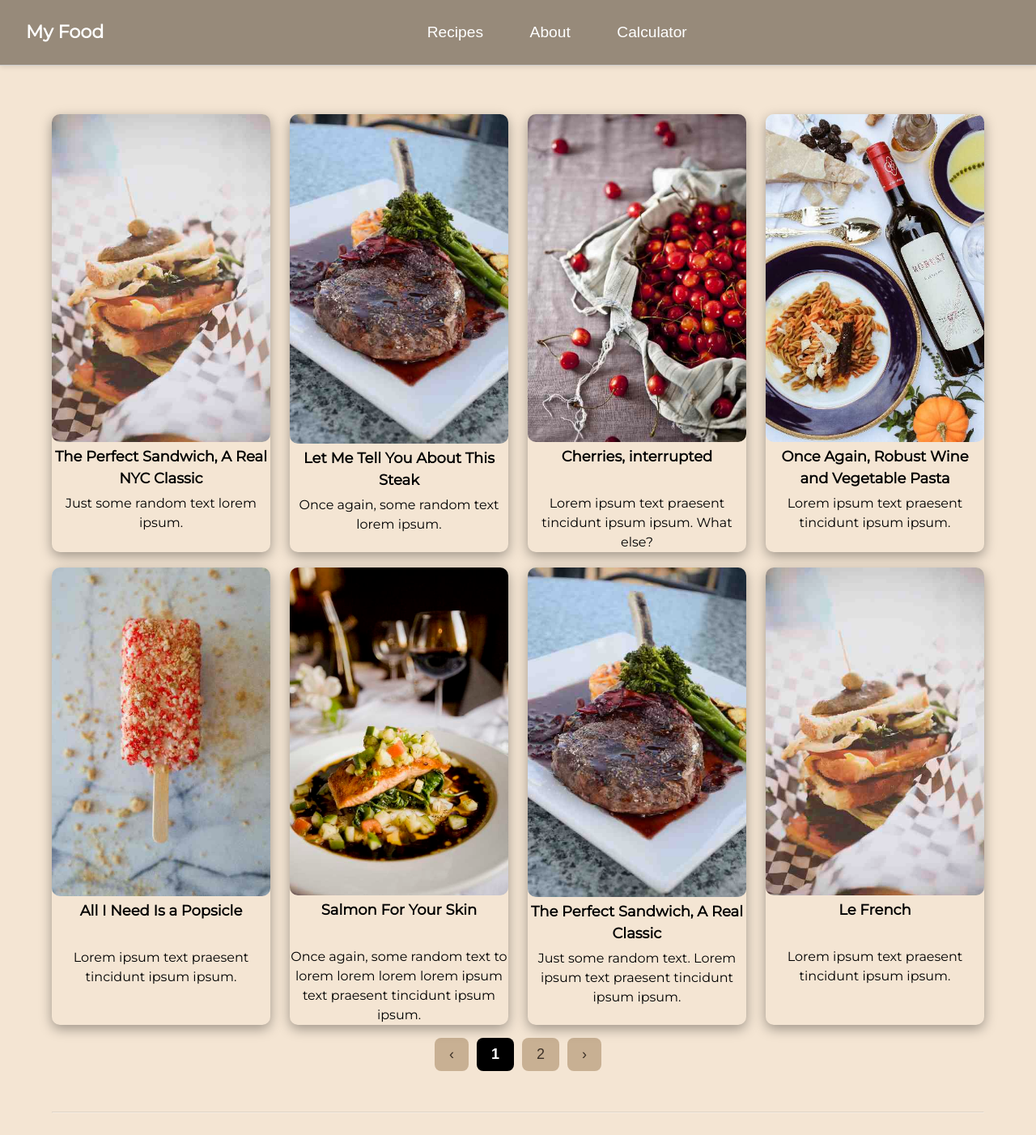
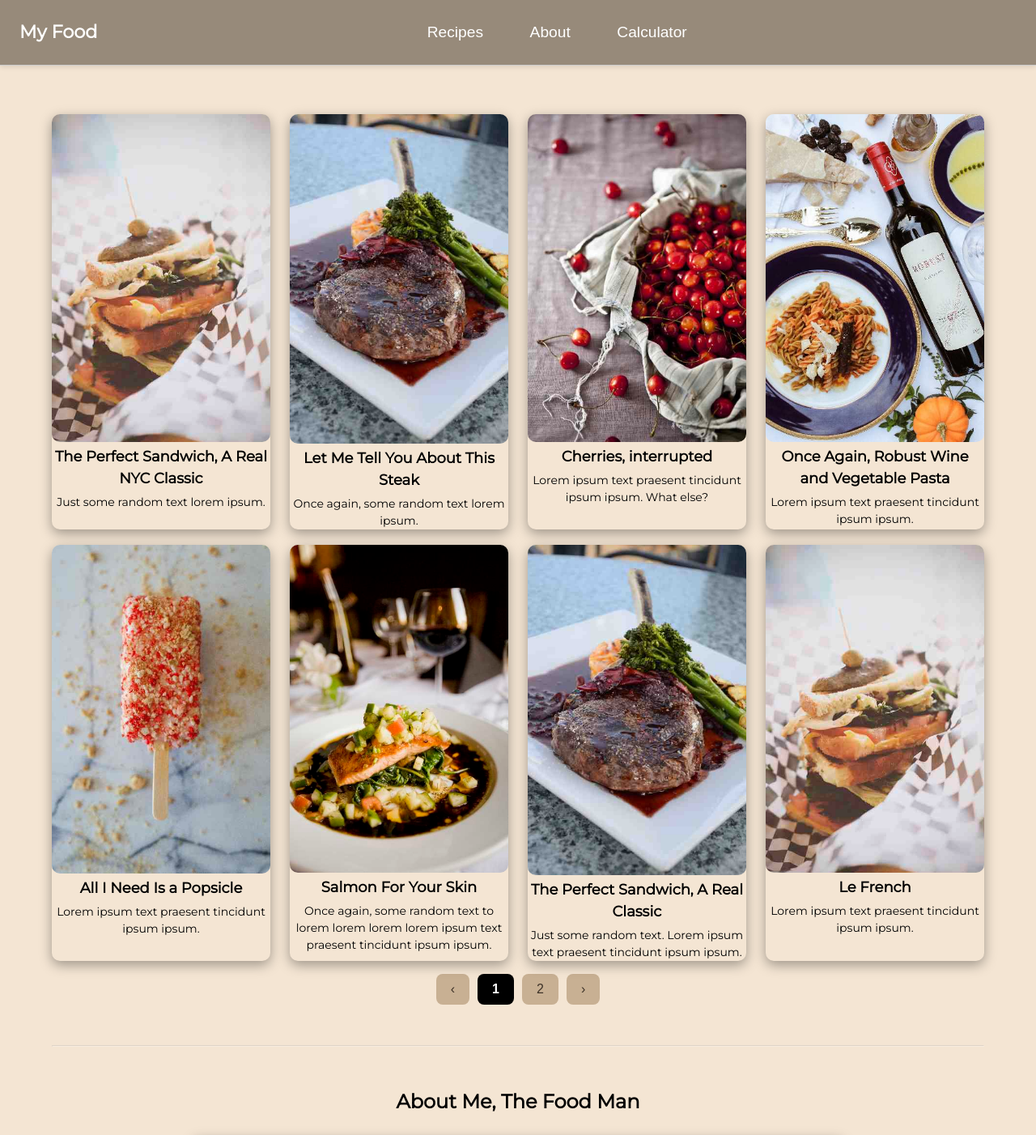
Before and after one commit to asphodel42/My-food-blog, a React (Vite) app: page / in a window 1280 px wide. Shown: the top 1402 px of the page at 81% size. Built offline with nearby package versions, Linux system fonts and the light colour scheme.

Commit message:
styles update for mobile-first

```diff
--- a/src/components/AboutBlock/AboutBlock.css
+++ b/src/components/AboutBlock/AboutBlock.css
@@ -6,10 +6,10 @@
   justify-content: center;
 }
 .about-container h3 {
-  font-size: 24px;
+  font-size: 20px;
 }
 .about-img-ct {
-  width: 800px;
+  width: 100%;
   display: flex;
   align-items: center;
   justify-content: center;
@@ -25,39 +25,36 @@
   flex-direction: column;
   align-items: center;
   text-align: center;
-  gap: 15px;
+  justify-content: center;
   border-radius: 18px;
   padding: 10px;
-  justify-content: center;
+  gap: 10px;
   transform: translateX(100vw);
   opacity: 0;
   box-shadow: none;
+  font-size: 14px;
 }
-.about-text-ct b {
-  font-size: 20px;
+.about-text-ct b,
+.about-text-ct i {
+  font-size: 16px;
 }
-.about-text-ct i {
-  font-size: 18px;
-}
-@media screen and (max-width: 900px) {
-  .about-img-ct {
-    width: 100%;
+@media screen and (min-width: 601px) {
+  .about-text-ct {
+    gap: 15px;
+    font-size: 16px;
+  }
+  .about-text-ct b {
+    font-size: 20px;
+  }
+  .about-text-ct i {
+    font-size: 18px;
   }
 }
-@media screen and (max-width: 600px) {
-  .about-text-ct {
-    gap: 10px;
+@media screen and (min-width: 901px) {
+  .about-img-ct {
+    width: 800px;
   }
-  .about-text-ct b,
-  .about-text-ct i {
-    font-size: 16px;
-  }
-  .about-text-ct {
-    font-size: 14px;
+  .about-container h3 {
+    font-size: 24px;
   }
 }
-@media screen and (max-width: 390px) {
-  .about-text-ct {
-    font-size: 13px;
-  }
-}
--- a/src/components/Calculator/Calculator.css
+++ b/src/components/Calculator/Calculator.css
@@ -3,12 +3,10 @@
   text-align: center;
   font-family: "Segoe UI", sans-serif;
 }
-
 .calculator-wrapper h2 {
   color: #5c4e3a;
   margin-bottom: 1rem;
 }
-
 .calculator {
   display: inline-block;
   background: #fffaf4;
@@ -16,12 +14,13 @@
   border: 2px solid #c2b4a2;
   border-radius: 12px;
   box-shadow: 0 4px 12px rgba(60, 45, 20, 0.1);
+  width: 100%;
+  max-width: 320px;
 }
-
 .display {
   width: 100%;
   padding: 1rem;
-  font-size: 1.4rem;
+  font-size: 1.2rem;
   margin-bottom: 1rem;
   text-align: right;
   border: none;
@@ -29,17 +28,14 @@
   border-radius: 8px;
   color: #3d3228;
 }
-
 .buttons {
   display: grid;
-  grid-template-columns: repeat(4, calc(100% / 4 - 0.5rem * 3 / 4));
+  grid-template-columns: repeat(4, 1fr);
   gap: 0.5rem;
-  justify-content: center;
 }
-
 button {
-  font-size: 1.2rem;
-  padding: 0.8rem;
+  font-size: 1rem;
+  padding: 0.6rem;
   border: none;
   border-radius: 8px;
   background-color: #ded0c0;
@@ -47,11 +43,9 @@ button {
   cursor: pointer;
   transition: background-color 0.2s;
 }
-
 button:hover {
   background-color: #cbb8a3;
 }
-
 .equal {
   background-color: #a68f76;
   color: white;
@@ -70,3 +64,13 @@ button:hover {
 .clear:hover {
   background-color: #9e845b;
 }
+@media (min-width: 600px) {
+  .display {
+    font-size: 1.4rem;
+  }
+
+  button {
+    font-size: 1.2rem;
+    padding: 0.8rem;
+  }
+}
--- a/src/components/Footer/Footer.css
+++ b/src/components/Footer/Footer.css
@@ -1,16 +1,14 @@
 .footer-container {
   display: flex;
-  justify-content: space-between;
-  flex-wrap: wrap;
+  flex-direction: column;
+  gap: 2rem;
   background: #978a7a;
   padding: 2rem;
-  gap: 2rem;
   border-top: 1px solid #ccc;
   color: #fff;
 }
 .footer-section {
-  flex: 1 1 250px;
-  min-width: 250px;
+  min-width: 100%;
 }
 .footer-section h3 {
   margin-bottom: 1rem;
@@ -49,3 +47,15 @@
 .tag.active {
   background: #a46b2c;
 }
+@media (min-width: 768px) {
+  .footer-container {
+    flex-direction: row;
+    justify-content: space-between;
+    flex-wrap: wrap;
+  }
+
+  .footer-section {
+    flex: 1 1 250px;
+    min-width: 250px;
+  }
+}
--- a/src/components/Header/Header.css
+++ b/src/components/Header/Header.css
@@ -2,7 +2,7 @@
   display: flex;
   justify-content: space-between;
   align-items: center;
-  padding: 1rem 2rem;
+  padding: 1rem 1.5rem;
   background: #978a7a;
   border-bottom: 1px solid #ccc;
   box-shadow: 0 2px 6px rgba(0, 0, 0, 0.1);
@@ -15,66 +15,74 @@
   font-weight: bold;
   font-size: 1.4rem;
 }
-.header-center button {
-  background: none;
-  border: none;
-  font-size: 1.2rem;
-  margin: 0 1rem;
-  cursor: pointer;
-  color: #fff;
-}
-.header-center button:hover {
-  text-decoration: underline;
+.header-center,
+.desktop-nav {
+  display: none;
 }
 .burger-btn {
   font-size: 1.5rem;
   background: none;
   border: none;
-  display: none;
+  display: block;
   cursor: pointer;
+  color: #fff;
 }
-
-@media (max-width: 800px) {
-  .desktop-nav {
-    display: none;
+.side-menu {
+  position: absolute;
+  top: 100%;
+  right: 0;
+  background: #978a7a;
+  border: 1px solid #ccc;
+  box-shadow: 0 4px 10px rgba(0, 0, 0, 0.15);
+  display: flex;
+  flex-direction: column;
+  padding: 1rem;
+  z-index: 101;
+  height: 100vh;
+  width: 100vw;
+}
+.side-menu button {
+  background: none;
+  border: none;
+  padding: 0.5rem 1rem;
+  font-size: 1.2rem;
+  text-align: left;
+  cursor: pointer;
+  color: #fff;
+}
+.side-menu button:hover {
+  background-color: #f5f5f5;
+  color: #000;
+}
+@media (min-width: 801px) {
+  .header-center {
+    display: flex;
+    justify-content: center;
+    flex: 1;
   }
-
-  .burger-btn {
-    display: block;
-    color: #fff;
-  }
-
-  .side-menu {
-    position: absolute;
-    top: 100%;
-    right: 0;
-    background: #978a7a;
-    border: 1px solid #ccc;
-    box-shadow: 0 4px 10px rgba(0, 0, 0, 0.15);
-    display: flex;
-    flex-direction: column;
-    padding: 1rem;
-    z-index: 101;
-    height: 100vh;
-    width: 250px;
-  }
-
-  .side-menu button {
+  .header-center button {
     background: none;
     border: none;
-    padding: 0.5rem 1rem;
     font-size: 1.2rem;
-    text-align: left;
+    margin: 0 1rem;
     cursor: pointer;
     color: #fff;
   }
-
-  .side-menu button:hover {
-    background-color: #f5f5f5;
+  .header-center button:hover {
+    text-decoration: underline;
+  }
+  .burger-btn {
+    display: none;
+  }
+  .side-menu {
+    display: none;
+  }
+  .desktop-nav {
+    display: flex;
   }
 }
-@media (max-width: 390px) {
+@media (min-width: 391px) {
   .side-menu {
-    width: 100vw;
+    width: 250px;
   }
 }
--- a/src/components/RecipeCards/Recipe.css
+++ b/src/components/RecipeCards/Recipe.css
@@ -1,7 +1,7 @@
 .recipe-grid {
   display: grid;
+  grid-template-columns: 1fr;
   gap: 1.2rem 1.5rem;
-  grid-template-columns: repeat(4, calc(100% / 4 - 1.5rem * 3 / 4));
   justify-content: center;
 }
 .recipe-card {
@@ -12,7 +12,7 @@
   border-radius: 10px;
   gap: 5px;
   opacity: 0;
-  transform: translatex(100vw);
+  transform: translateX(100vw);
   box-shadow: none;
 }
 .recipe-card img {
@@ -21,8 +21,12 @@
   border-radius: 10px;
 }
 .recipe-card h4 {
-  font-size: 18px;
-  height: calc(1.5em * 2);
+  font-size: 15px;
+  height: auto;
+}
+.recipe-card p {
+  font-size: 14px;
+  height: auto;
 }
 .pagination {
   display: flex;
@@ -35,7 +39,7 @@
 .pagination button {
   padding: 10px 18px;
   border-radius: 8px;
-  font-size: 18px;
+  font-size: 14px;
   background: #c8b093;
   border: none;
   outline: none;
@@ -51,34 +55,27 @@
   background: black;
   color: white;
 }
-@media screen and (max-width: 1200px) {
+@media (min-width: 501px) {
   .recipe-grid {
-    grid-template-columns: repeat(3, calc(100% / 3 - 1.5rem * 2 / 3));
+    grid-template-columns: repeat(2, calc(50% - 0.75rem));
   }
-}
-@media screen and (max-width: 1000px) {
   .recipe-card h4 {
     font-size: 16px;
   }
-}
-@media screen and (max-width: 800px) {
-  .recipe-grid {
-    grid-template-columns: repeat(2, calc(100% / 2 - 1.5rem * 1 / 2));
+  .pagination button {
+    font-size: 16px;
   }
 }
-@media screen and (max-width: 600px) {
+@media (min-width: 801px) {
   .recipe-grid {
-    grid-template-columns: repeat(1, 100%);
+    grid-template-columns: repeat(3, calc(100% / 3 - 1rem));
+  }
+}
+@media (min-width: 1201px) {
+  .recipe-grid {
+    grid-template-columns: repeat(4, calc(100% / 4 - 1.125rem));
   }
   .recipe-card h4 {
-    font-size: 15px;
-    height: auto;
-  }
-  .recipe-card p {
-    font-size: 14px;
-    height: auto;
-  }
-  .pagination button {
-    font-size: 14px;
+    font-size: 18px;
   }
 }
--- a/src/data/recipes.js
+++ b/src/data/recipes.js
@@ -74,7 +74,7 @@ export const recipes = [
     image: "./src/assets/images/popsicle.jpg",
   },
   {
-    id: 3,
+    id: 13,
     title: "The Perfect Sandwich, A Real NYC Classic",
     description: "Just some random text lorem ipsum.",
     image: "./src/assets/images/sandwich.jpg",
```
